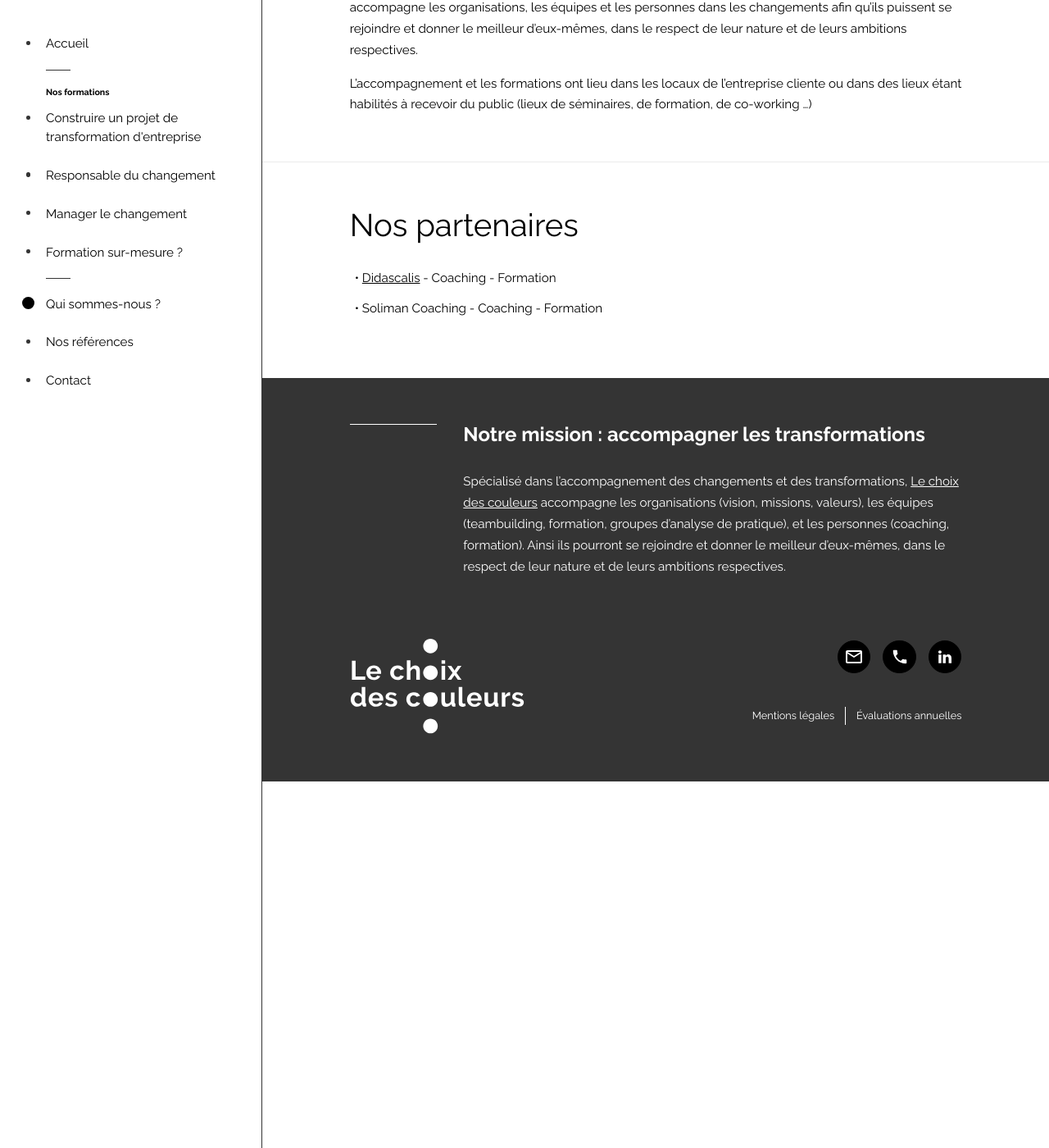
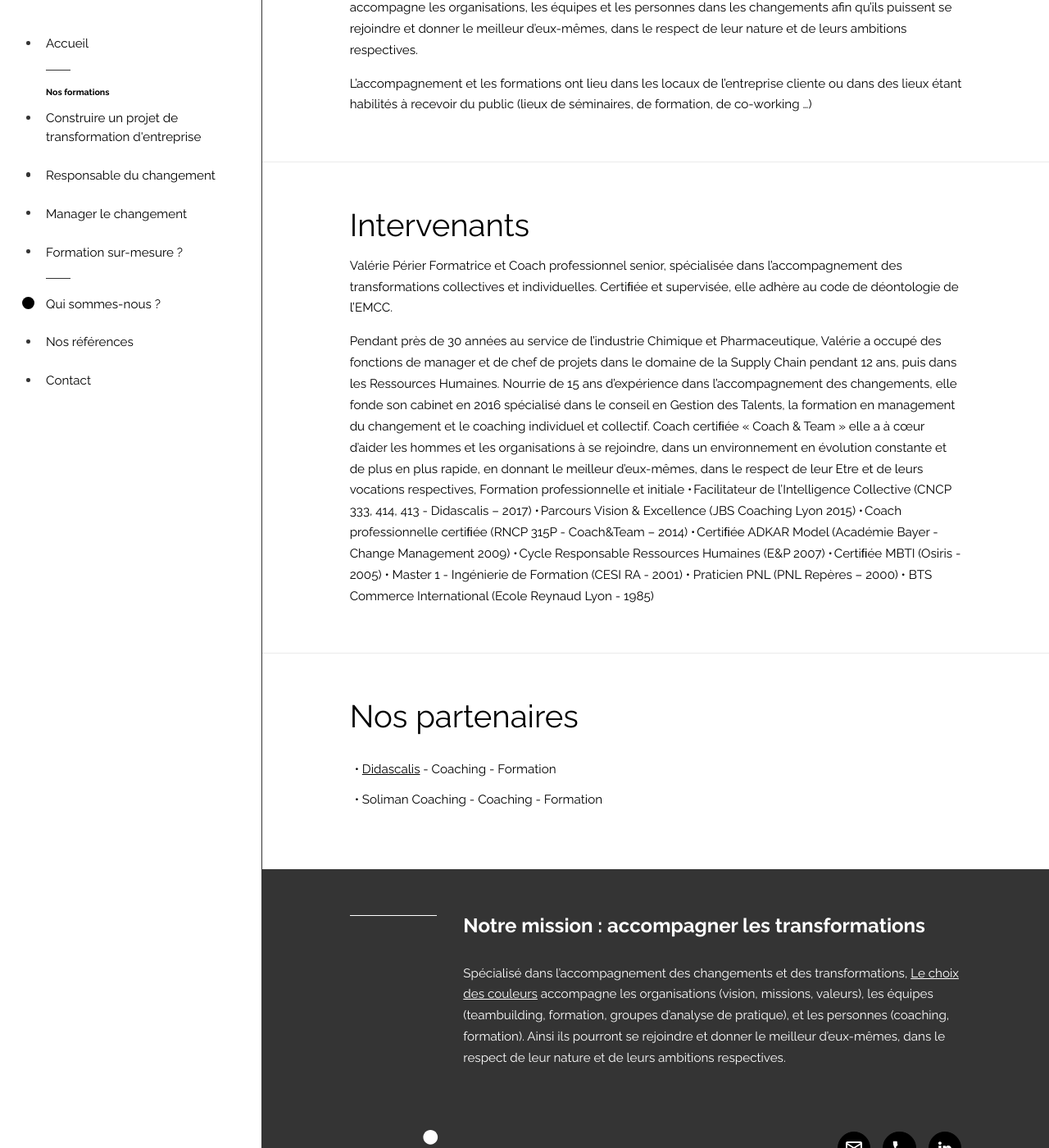
Before and after one commit to hugo-perier/www-lechoixdescouleurs, a Jekyll site: the page built from qui-sommes-nous.md, in a window 1280 px wide and 1400 px high, scrolled down 240 px. Shown: the whole window at 82% size. Built offline with Jekyll 4.4.1, drawn with Linux system fonts in a browser that asks for light colours; before the commit the page ends 1193 px from its top, so only the background shows below that.

Commit message:
Update qui-sommes-nous.md
AJOUT DU CV

```diff
--- a/qui-sommes-nous.md
+++ b/qui-sommes-nous.md
@@ -11,6 +11,24 @@ Spécialisé dans l’accompagnement des changements et des transformations, Le
 
 L’accompagnement et les formations ont lieu dans les locaux de l’entreprise cliente ou dans des lieux étant habilités à recevoir du public (lieux de séminaires, de formation, de co-working …)
 
+### Intervenants
+
+Valérie Périer
+Formatrice et Coach professionnel senior, spécialisée dans l’accompagnement des transformations collectives et individuelles. Certiﬁée et supervisée, elle adhère au code de déontologie de l’EMCC.
+
+Pendant près de 30 années au service de l'industrie Chimique et Pharmaceutique, Valérie a occupé des fonctions de manager et de chef de projets dans le domaine de la Supply Chain pendant 12 ans, puis dans les Ressources Humaines.
+Nourrie de 15 ans d’expérience dans l’accompagnement des changements, elle fonde son cabinet en 2016 spécialisé dans le conseil en Gestion des Talents, la formation en management du changement et le coaching individuel et collectif.
+Coach certiﬁée « Coach & Team » elle a à cœur d’aider les hommes et les organisations à se rejoindre, dans un environnement en évolution constante et de plus en plus rapide, en donnant le meilleur d’eux-mêmes, dans le respect de leur Etre et de leurs vocations respectives,
+Formation professionnelle et initiale
+• Facilitateur de l’Intelligence Collective (CNCP 333, 414, 413 - Didascalis – 2017)
+• Parcours Vision & Excellence (JBS Coaching Lyon 2015)
+• Coach professionnelle certiﬁée (RNCP 315P - Coach&Team – 2014)
+• Certiﬁée ADKAR Model (Académie Bayer - Change Management 2009) • Cycle Responsable Ressources Humaines (E&P 2007)
+• Certiﬁée MBTI (Osiris - 2005) • Master 1 - Ingénierie de Formation (CESI RA - 2001)
+• Praticien PNL (PNL Repères – 2000)
+• BTS Commerce International (Ecole Reynaud  Lyon - 1985)
+
+
 ### Nos partenaires
 - [Didascalis](http://didascalis.com) - Coaching - Formation
 - Soliman Coaching - Coaching - Formation
```
